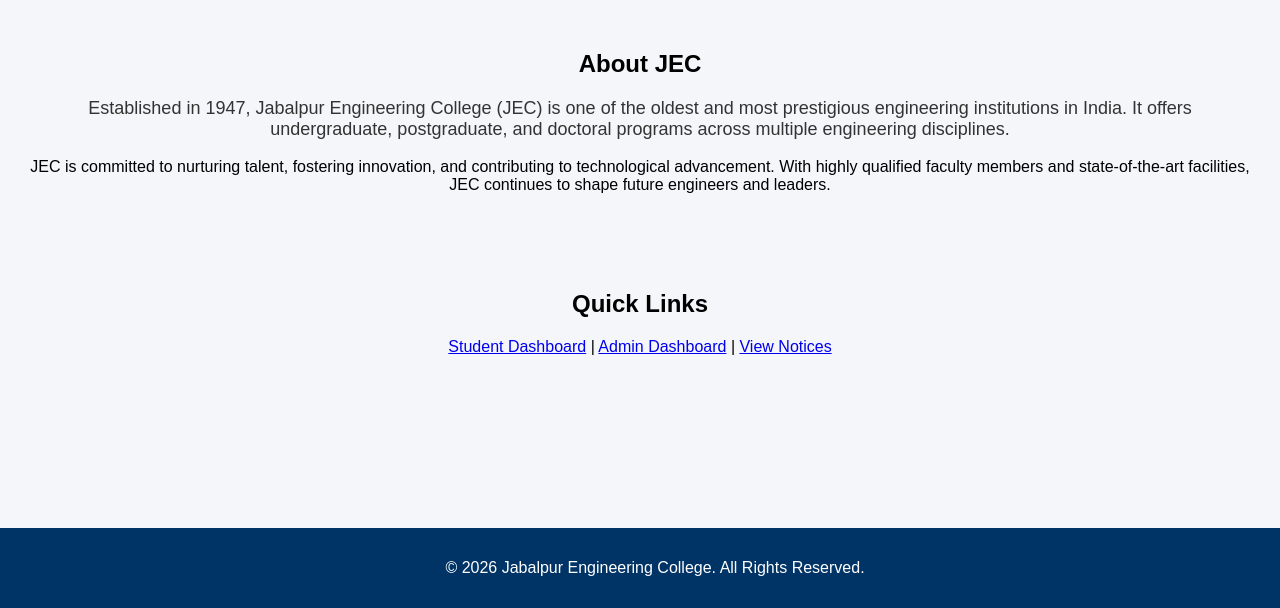
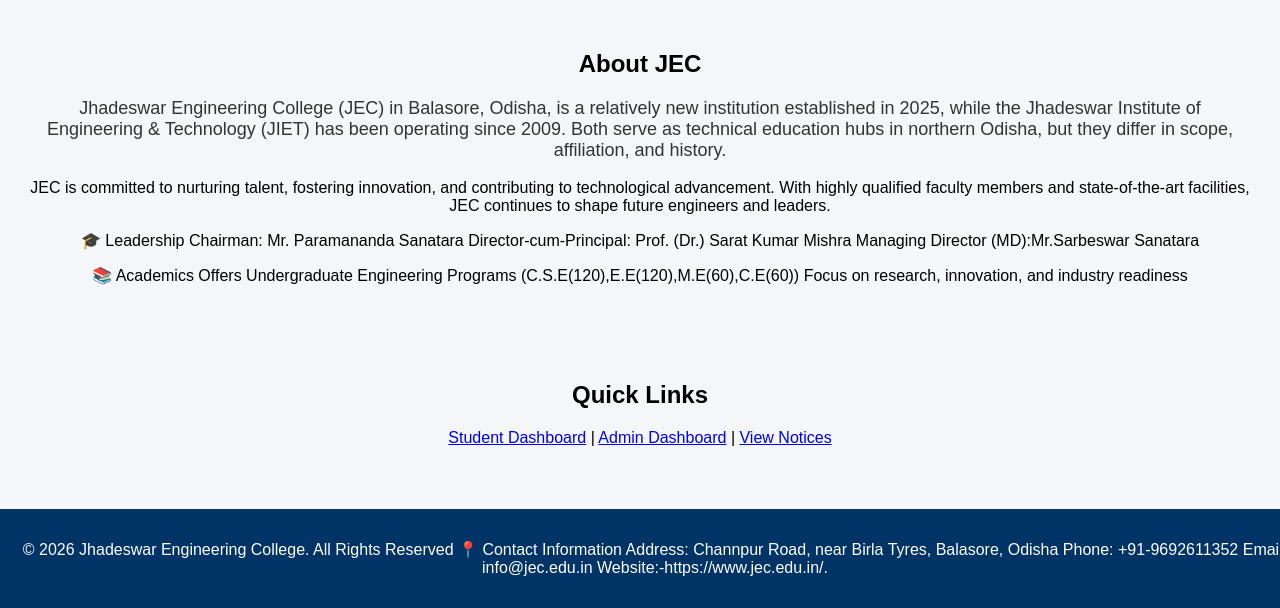
Before and after one commit to Rudranarayan747/jec-flask-app, a Flask app: page / in a window 1280 px wide. Shown: the part 192-800 px from the top of the page. Run offline with Flask 3, Linux system fonts and the light colour scheme.

Commit message:
Revise JEC information and add leadership details
Updated the content to reflect the correct information about Jhadeswar Engineering College and added leadership and academic details.

```diff
--- a/templates/index.html
+++ b/templates/index.html
@@ -60,12 +60,25 @@
     <section>
         <h2>About JEC</h2>
         <p class="highlight">
-            Established in 1947, Jabalpur Engineering College (JEC) is one of the oldest and most prestigious engineering institutions in India.
-            It offers undergraduate, postgraduate, and doctoral programs across multiple engineering disciplines.
+            Jhadeswar Engineering College (JEC) in Balasore, Odisha, is a relatively new institution established in 2025,
+            while the Jhadeswar Institute of Engineering & Technology (JIET) has been operating since 2009.
+            Both serve as technical education hubs in northern Odisha, but they differ in scope, affiliation, and history.
         </p>
         <p>
             JEC is committed to nurturing talent, fostering innovation, and contributing to technological advancement.
-            With highly qualified faculty members and state-of-the-art facilities, JEC continues to shape future engineers and leaders.
+           With highly qualified faculty members and state-of-the-art facilities, JEC continues to shape future engineers and leaders.
+          </p>
+        <p>
+            🎓 Leadership
+Chairman: Mr. Paramananda Sanatara
+Director-cum-Principal: Prof. (Dr.) Sarat Kumar Mishra
+Managing Director (MD):Mr.Sarbeswar Sanatara
+            </p>
+        <p>
+            📚 Academics
+Offers Undergraduate Engineering Programs (C.S.E(120),E.E(120),M.E(60),C.E(60))
+Focus on research, innovation, and industry readiness
+
         </p>
     </section>
 
@@ -79,7 +92,12 @@
     </section>
 
     <footer>
-        <p>&copy; 2026 Jabalpur Engineering College. All Rights Reserved.</p>
+        <p>&copy; 2026 Jhadeswar Engineering College. All Rights Reserved
+            📍 Contact Information
+Address: Channpur Road, near Birla Tyres, Balasore, Odisha
+Phone: +91-9692611352
+Email: info@jec.edu.in
+Website:-https://www.jec.edu.in/.</p>
     </footer>
 </body>
 </html>
```
